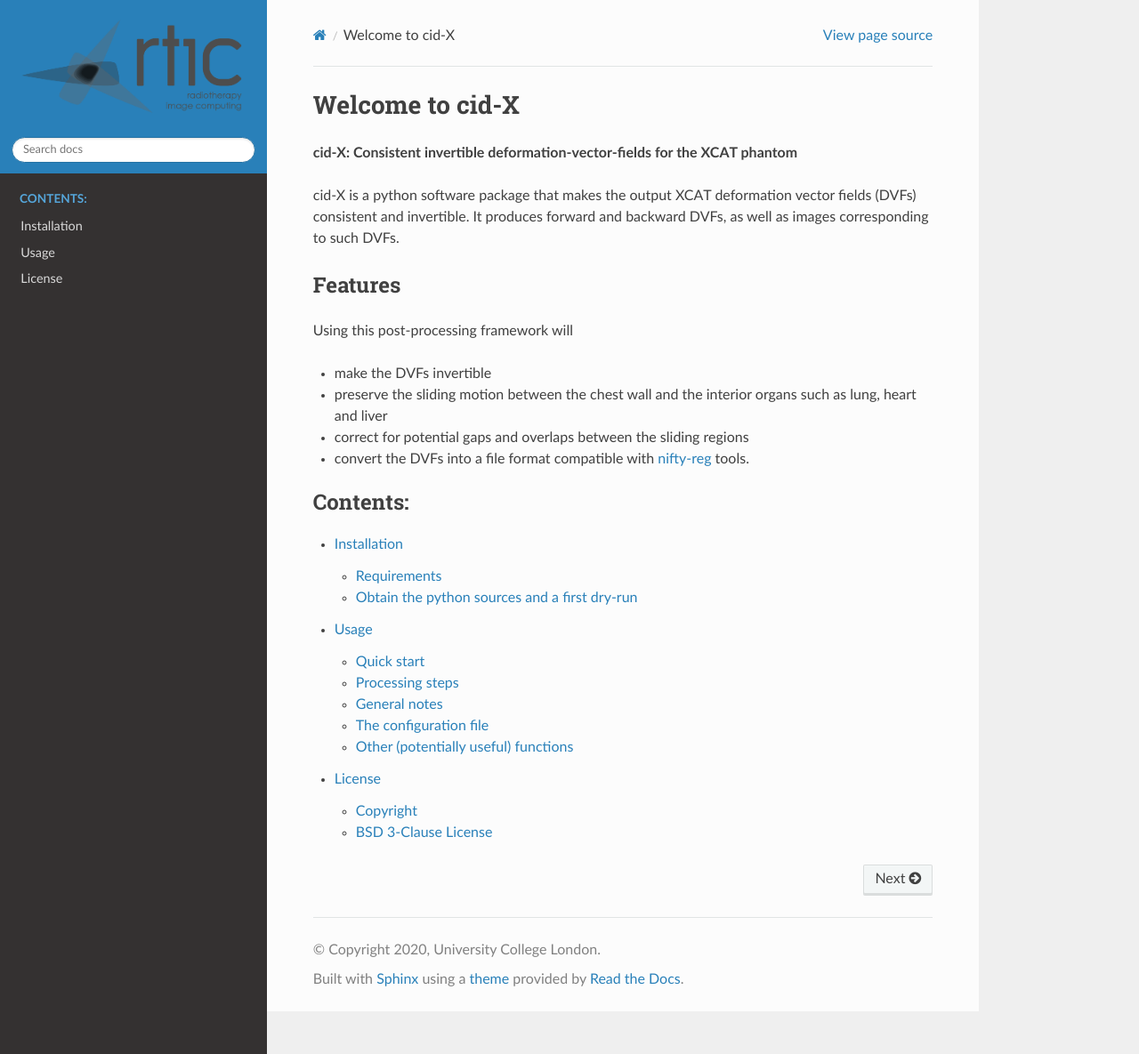
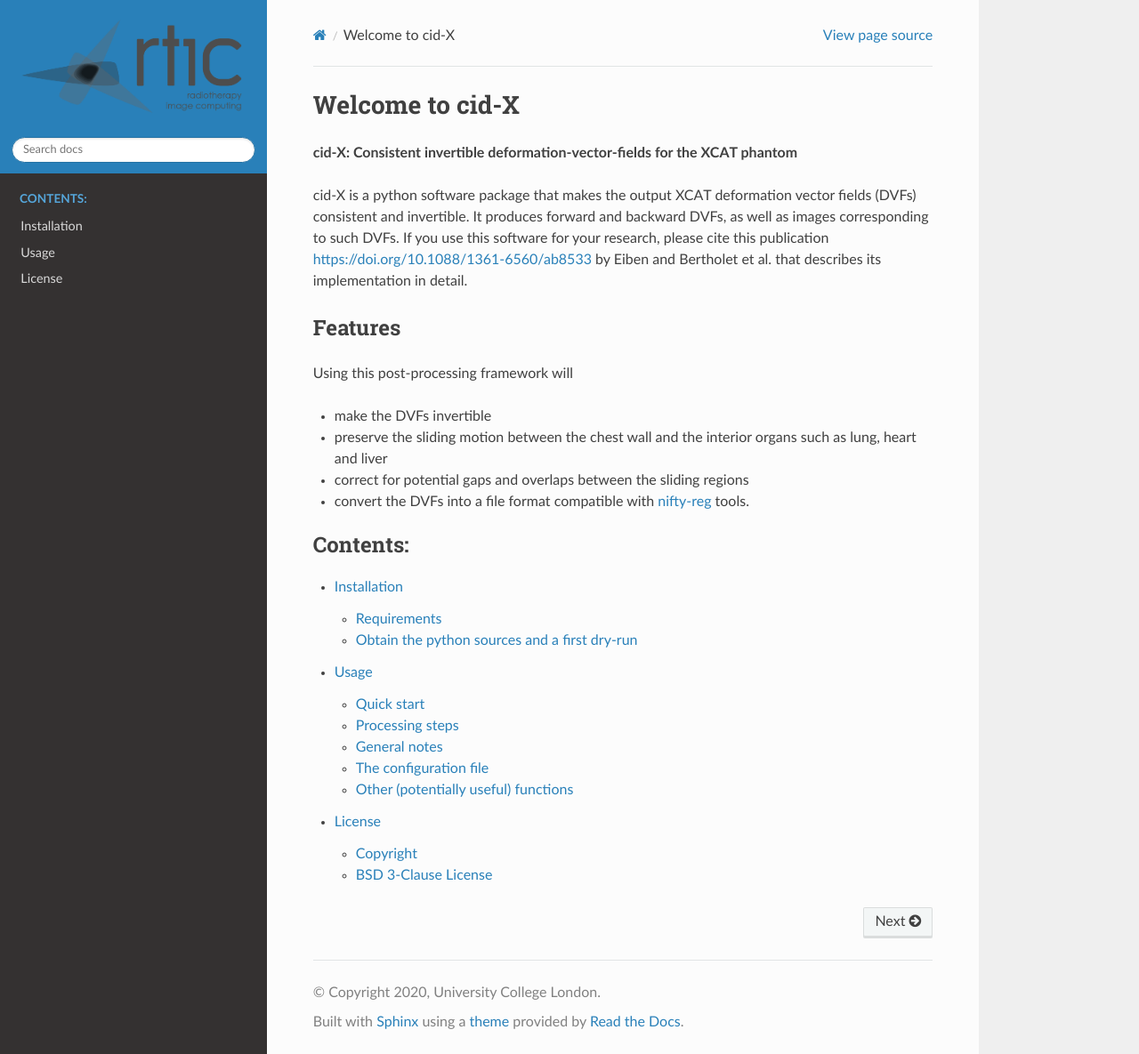
Before and after one commit to UCL/cid-X, a Sphinx documentation site: the page built from Docu/source/index.rst, in a window 1280 px wide and 1185 px high. Shown: the whole window at 89% size. Built offline with Sphinx 7.4.7 and the Read the Docs theme 2.0.0, drawn with Linux system fonts in a browser that asks for light colours.

Commit message:
Added link to publication.

```diff
--- a/Docu/source/index.rst
+++ b/Docu/source/index.rst
@@ -10,7 +10,8 @@ Welcome to cid-X
 
 cid-X is a python software package that makes the output XCAT deformation vector fields (DVFs)
 consistent and invertible. It produces forward and backward DVFs, as well as images corresponding
-to such DVFs.
+to such DVFs. If you use this software for your research, please cite this publication
+https://doi.org/10.1088/1361-6560/ab8533 by Eiben and Bertholet et al. that describes its implementation in detail.
 
 Features
 ---------
```
Also changed, not shown: README.md (+12 -1 lines).
